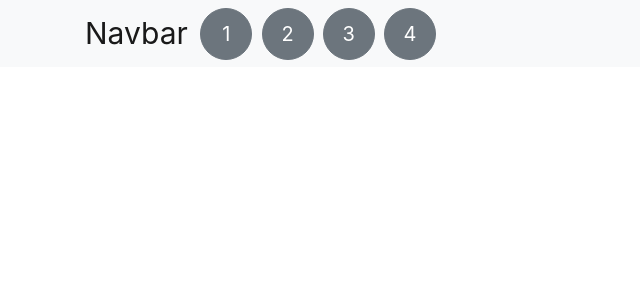
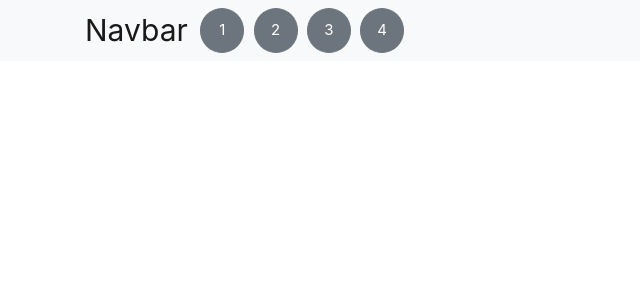
Before and after one commit to Thrajnor/PunktOdniesienia, a Symfony app: template templates/base.html.twig in a window 1280 px wide. Shown: the top 300 px of the page, without its empty margins (0-640 px from the left). Run offline with Twig, Linux system fonts and the light colour scheme; the template is opened without the code that fills it, so the values that code supplies are empty; some libraries are stand-ins or nearby versions.

Commit message:
change nav button apperance

```diff
--- a/assets/css/app.css
+++ b/assets/css/app.css
@@ -24,7 +24,8 @@ body {
 }
 .question-select {
     padding: 1rem !important;
-    width: 5.2rem !important;
+    width: 4.4rem !important;
+    font-size: 1.5rem !important;
 }
 .middle-section {
     margin-top: 2rem;
```
